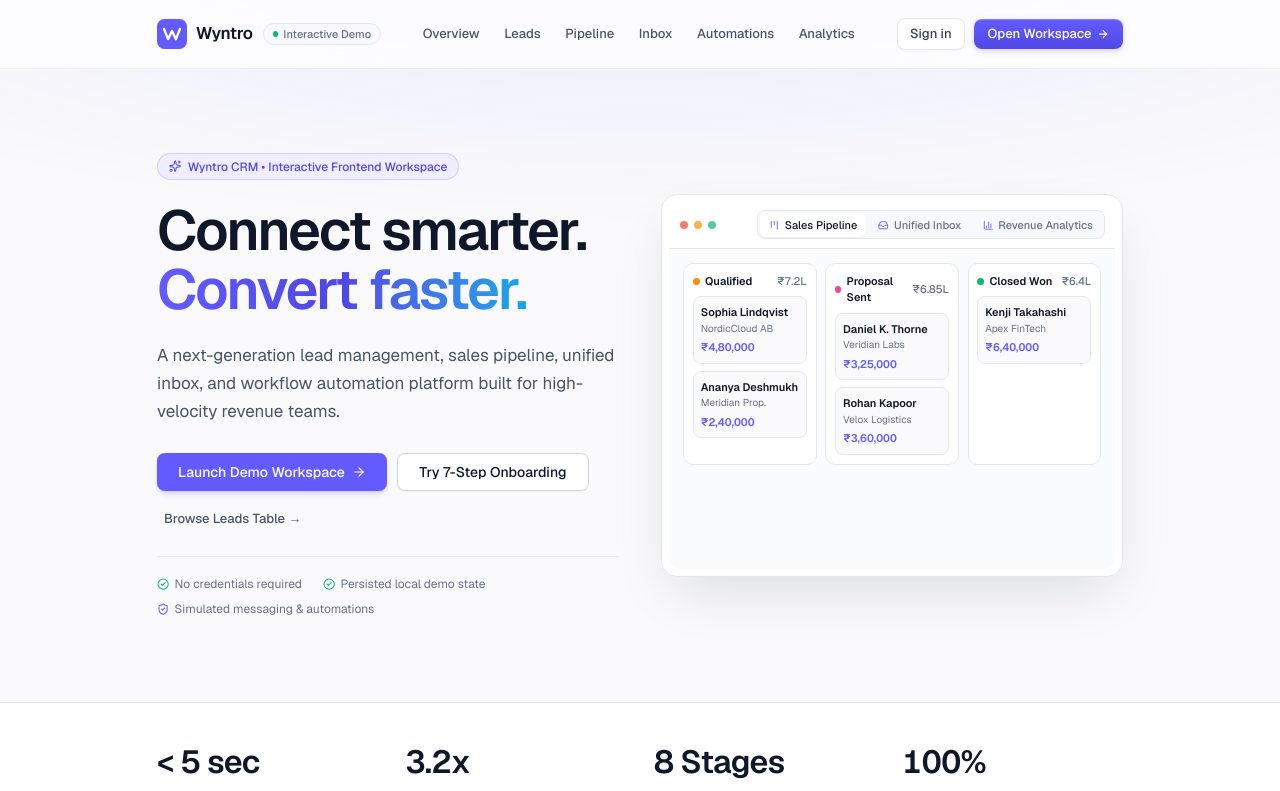
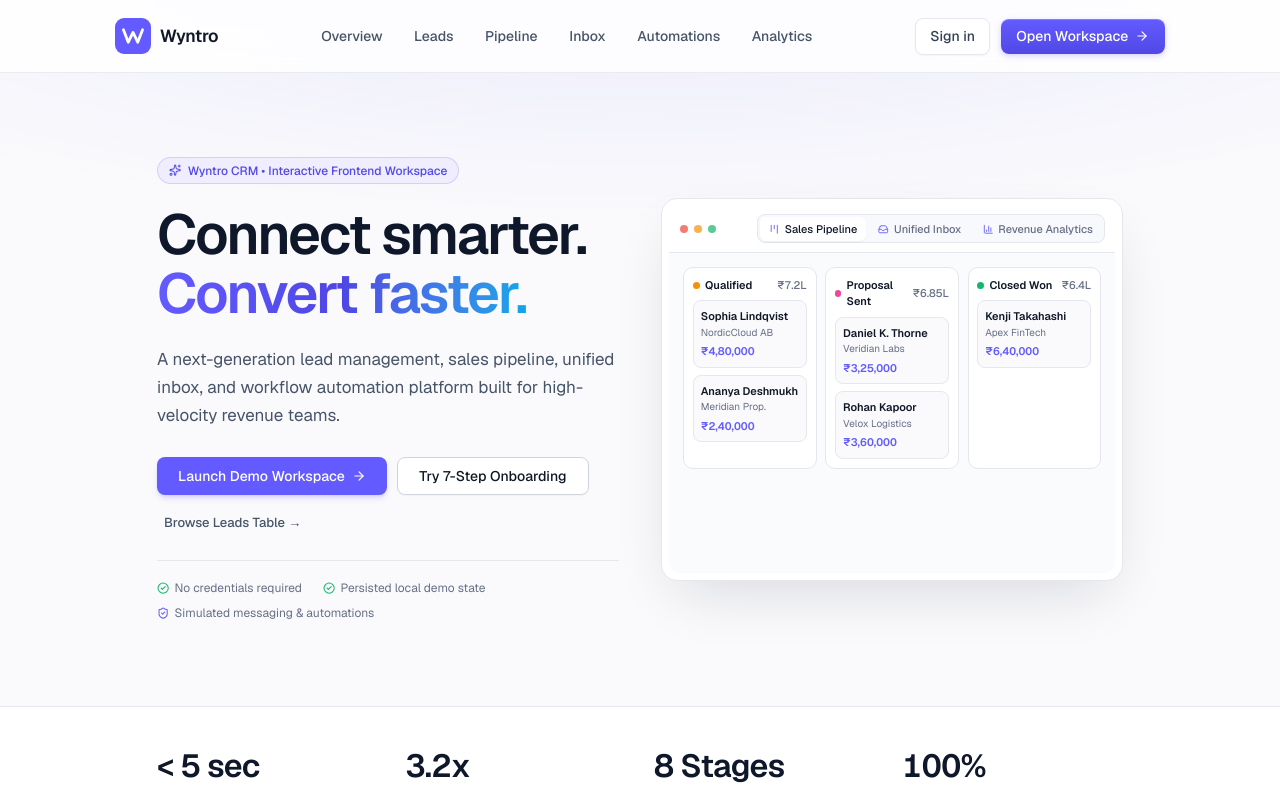
Before and after one commit to Hasan1806/Wyntro, a Next.js app: page / in a window 1280 px wide. Shown: the top 791 px of the page. Built offline with nearby package versions, Linux system fonts and the light colour scheme.

Commit message:
Increase navbar scale and anchor logo cleanly to the left

```diff
--- a/src/components/home/HomepageShowcase.tsx
+++ b/src/components/home/HomepageShowcase.tsx
@@ -45,19 +45,13 @@ export function HomepageShowcase() {
       />
 
       {/* Top Navigation */}
-      <header className="sticky top-0 z-40 border-b border-[#E4E7EC]/75 bg-white/80 backdrop-blur-xl">
-        <div className="mx-auto flex h-[68px] max-w-6xl items-center justify-between px-6">
-          <div className="flex items-center gap-3">
-            <Link href="/" className="flex items-center">
-              <WyntroLogo size="md" />
-            </Link>
-            <span className="hidden lg:inline-flex items-center gap-1.5 rounded-full border border-[#E4E7EC] bg-[#F8F9FC] px-2.5 py-0.5 text-[11px] font-medium text-[#667085]">
-              <span className="h-1.5 w-1.5 rounded-full bg-[#12B76A]" />
-              Interactive Demo
-            </span>
-          </div>
+      <header className="sticky top-0 z-40 border-b border-[#E4E7EC]/80 bg-white/85 backdrop-blur-xl">
+        <div className="mx-auto flex h-[72px] max-w-7xl items-center justify-between px-6 lg:px-10">
+          <Link href="/" className="flex items-center shrink-0">
+            <WyntroLogo size="lg" />
+          </Link>
 
-          <nav className="hidden md:flex items-center gap-1 text-[13px] font-medium text-[#475467]">
+          <nav className="hidden md:flex items-center gap-2 text-[14px] font-medium text-[#475467]">
             {[
               { label: "Overview", href: "/dashboard" },
               { label: "Leads", href: "/leads" },
@@ -69,26 +63,26 @@ export function HomepageShowcase() {
               <Link
                 key={item.href}
                 href={item.href}
-                className="rounded-[8px] px-3 py-1.5 transition-all duration-150 hover:bg-[#F2F4F7]/80 hover:text-[#0F172A]"
+                className="rounded-[8px] px-3.5 py-2 transition-all duration-150 hover:bg-[#F2F4F7]/80 hover:text-[#0F172A]"
               >
                 {item.label}
               </Link>
             ))}
           </nav>
 
-          <div className="flex items-center gap-2.5">
+          <div className="flex items-center gap-3 shrink-0">
             <Link
               href="/login"
-              className="rounded-[8px] border border-[#E4E7EC] bg-white px-3.5 py-1.5 text-[13px] font-medium text-[#344054] shadow-[0_1px_2px_rgba(16,24,40,0.04)] transition-all hover:border-[#D0D5DD] hover:bg-[#F8F9FC] hover:text-[#0F172A]"
+              className="rounded-[8px] border border-[#E4E7EC] bg-white px-4 py-2 text-[14px] font-medium text-[#344054] shadow-[0_1px_2px_rgba(16,24,40,0.04)] transition-all hover:border-[#D0D5DD] hover:bg-[#F8F9FC] hover:text-[#0F172A]"
             >
               Sign in
             </Link>
             <Link
               href="/dashboard"
-              className="group inline-flex items-center gap-1.5 rounded-[8px] bg-gradient-to-b from-[#635BFF] to-[#5148E5] px-4 py-1.5 text-[13px] font-medium text-white shadow-[inset_0_1px_0_rgba(255,255,255,0.22),0_2px_6px_rgba(99,91,255,0.28)] transition-all hover:from-[#5850EC] hover:to-[#463ED8] hover:shadow-[inset_0_1px_0_rgba(255,255,255,0.25),0_4px_12px_rgba(99,91,255,0.35)]"
+              className="group inline-flex items-center gap-2 rounded-[8px] bg-gradient-to-b from-[#635BFF] to-[#5148E5] px-4.5 py-2 text-[14px] font-medium text-white shadow-[inset_0_1px_0_rgba(255,255,255,0.22),0_2px_6px_rgba(99,91,255,0.28)] transition-all hover:from-[#5850EC] hover:to-[#463ED8] hover:shadow-[inset_0_1px_0_rgba(255,255,255,0.25),0_4px_12px_rgba(99,91,255,0.35)]"
             >
               <span>Open Workspace</span>
-              <ArrowRight className="h-3.5 w-3.5 transition-transform duration-150 group-hover:translate-x-0.5" />
+              <ArrowRight className="h-4 w-4 transition-transform duration-150 group-hover:translate-x-0.5" />
             </Link>
           </div>
         </div>
```
